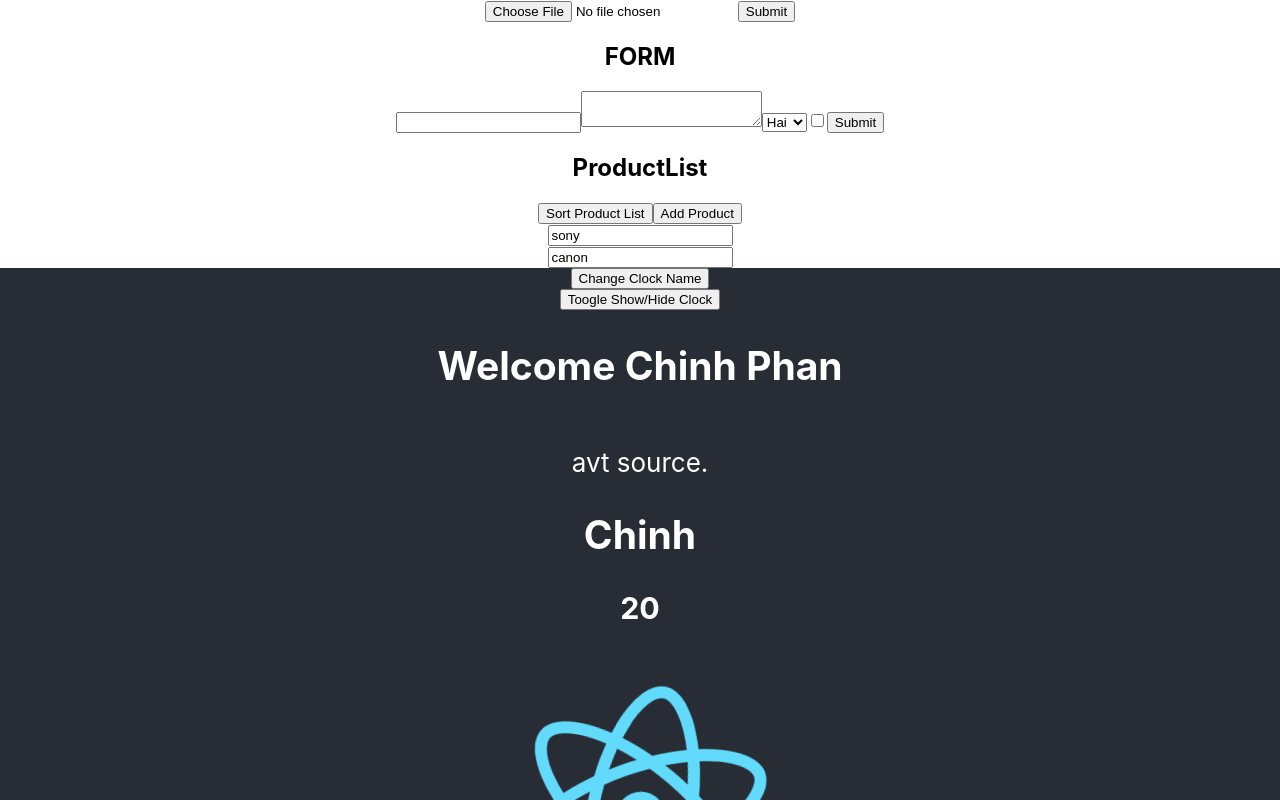
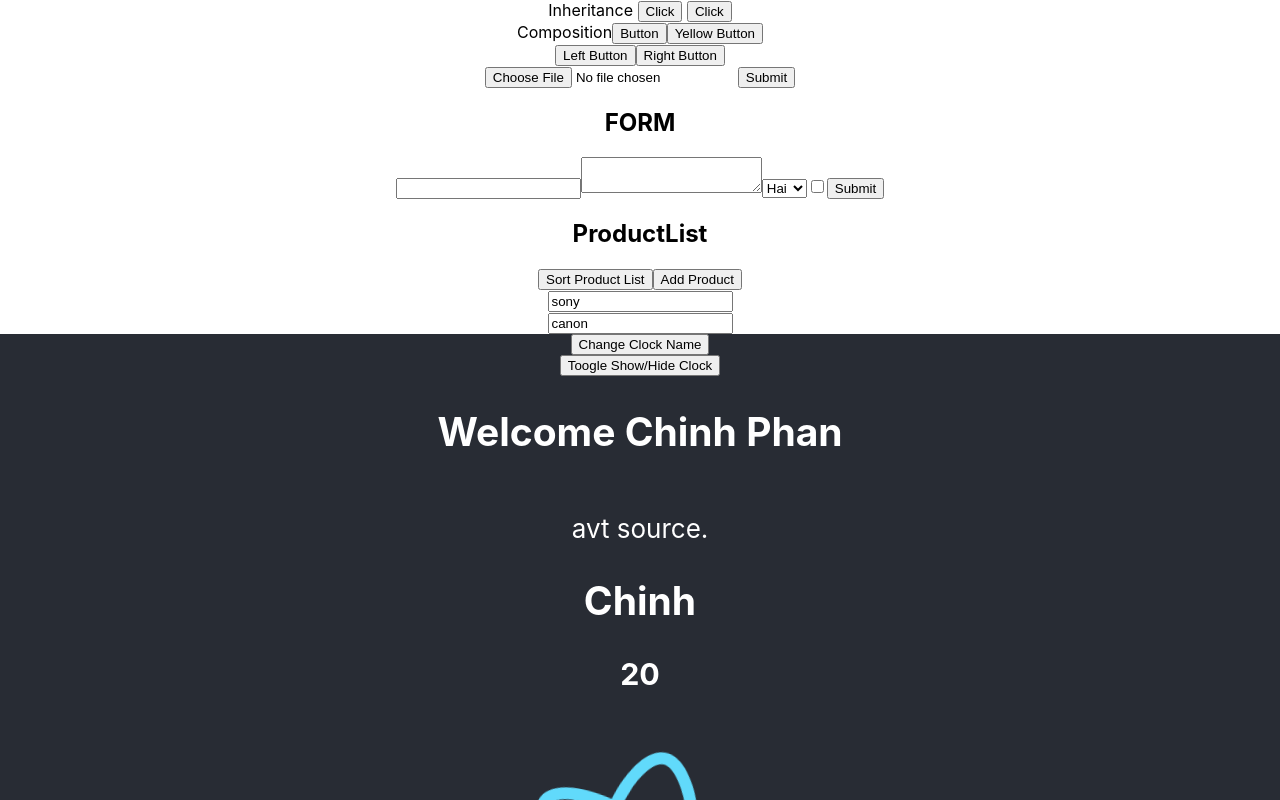
Before and after one commit to chinhphan099/react-2023, a React (Create React App) app in the folder second/: page / in a window 1280 px wide. Shown: the top 800 px of the page. Built offline with nearby package versions, Linux system fonts and the light colour scheme.

Commit message:
Inheritance and Composition

```diff
--- a/second/src/App.js
+++ b/second/src/App.js
@@ -12,6 +12,8 @@ import CorrectlyState from './CorrectlyState'
 import ProductList from './ProductList/ProductList'
 import Form from './Form/Form'
 import UncontrolledComponent from './Form/UncontrolledComponent'
+import Inheritance from './CompositionInheritance/Inheritance'
+import Composition from './CompositionInheritance/Composition'
 
 const comment = {
   author: {
@@ -25,6 +27,8 @@ function App() {
 
   return (
     <div className="App">
+      <Inheritance />
+      <Composition />
       <UncontrolledComponent />
       <Form />
       <ProductList />
--- /dev/null
+++ b/second/src/CompositionInheritance/Composition.jsx
@@ -0,0 +1,42 @@
+import React, { Component } from 'react'
+
+//! Nên sử dụng Composition hơn là Inheritance
+
+class Button extends Component {
+  handleClick = (event) => {
+    console.log(event.target)
+  }
+  render() {
+    const { className = '', children } = this.props
+    return (
+      <button className={`btn ${className}`} onClick={this.handleClick}>{children} Button</button>
+    )
+  }
+}
+
+class Layout extends Component {
+  render() {
+    const { left, right } = this.props
+    return (
+      <div>
+        {left}
+        {right}
+      </div>
+    )
+  }
+}
+
+export default class Composition extends Component {
+  render() {
+    return (
+      <div>
+        Composition
+        <Button />
+        <Button className="yellow">
+          Yellow
+        </Button>
+        <Layout left={<Button className="left">Left</Button>} right={<Button className="right">Right</Button>} />
+      </div>
+    )
+  }
+}
--- /dev/null
+++ b/second/src/CompositionInheritance/Inheritance.jsx
@@ -0,0 +1,28 @@
+import React, { Component } from 'react'
+class Button extends Component {
+  handleClick = (event) => {
+    console.log(event)
+  }
+  render() {
+    return (
+      <button className="btn" onClick={this.handleClick}>Click</button>
+    )
+  }
+}
+
+  // YellowButton extends component Button, kế thử handleClick
+class YellowButton extends Button {
+  render() {
+    return (
+      <button className="btn yellow-button" onClick={this.handleClick}>Click</button>
+    )
+  }
+}
+
+export default class Inheritance extends Component {
+  render() {
+    return (
+      <div>Inheritance <Button /> <YellowButton /></div>
+    )
+  }
+}
```
